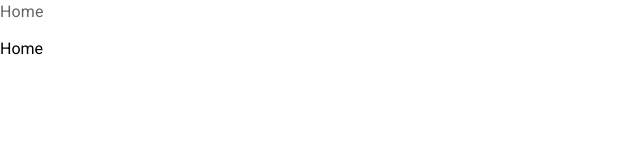
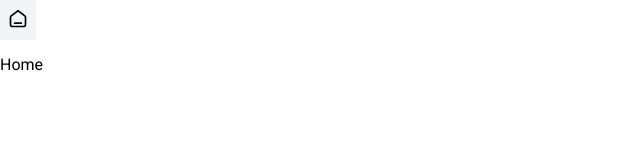
Before and after one commit to loganbreadyMW/next-nest-bootstrap, a Next.js app: page / in a window 1280 px wide. Shown: the top 160 px of the page, without its empty margins (0-640 px from the left). Built offline with nearby package versions, Linux system fonts and the light colour scheme.

Commit message:
style: fixing styles on the list items for breadcrumbs

```diff
--- /dev/null
+++ b/src/common/components/molecules/BreadcrumbsTrail/BreadcrumbsTrail.module.scss
@@ -0,0 +1,9 @@
+.home-icon {
+  padding-top: 5px;
+}
+
+.link {
+  &:last-child {
+    background-color: #f2f4f7;
+  }
+}
--- a/src/common/components/molecules/BreadcrumbsTrail/BreadcrumbsTrail.tsx
+++ b/src/common/components/molecules/BreadcrumbsTrail/BreadcrumbsTrail.tsx
@@ -2,7 +2,9 @@ import Breadcrumbs from '@mui/material/Breadcrumbs';
 import Link from '@mui/material/Link';
 import Stack from '@mui/material/Stack';
 import { useRouter } from 'next/router';
+import styles from './BreadcrumbsTrail.module.scss';
 import { ChevronRight } from './ChevronRight';
+import { HomeIcon } from './HomeIcon';
 
 interface BreadcrumbsTrailProps {
   something?: string;
@@ -16,9 +18,20 @@ export const BreadcrumbsTrail = ({ something }: BreadcrumbsTrailProps) => {
     .map((x) => x.replace(/[^a-zA-Z0-9]/g, ' '));
   return (
     <Stack spacing={2}>
-      <Breadcrumbs separator={<ChevronRight />} aria-label='breadcrumb'>
+      <Breadcrumbs
+        separator={<ChevronRight />}
+        aria-label='breadcrumb'
+        sx={{
+          '& .MuiBreadcrumbs-li': {
+            '&:last-of-type': {
+              backgroundColor: '#f2f4f7',
+              padding: '4px 8px',
+            },
+          },
+        }}
+      >
         <Link underline='hover' key='1' color='inherit' href='/'>
-          Home
+          <HomeIcon className={styles['home-icon']} />
         </Link>
         {pathname.map((x) => {
           return (
--- /dev/null
+++ b/src/common/components/molecules/BreadcrumbsTrail/HomeIcon.tsx
@@ -0,0 +1,22 @@
+interface HomeIconProps {
+  className?: string;
+}
+
+export const HomeIcon = ({ className }: HomeIconProps) => (
+  <svg
+    width='20'
+    height='20'
+    viewBox='0 0 20 20'
+    fill='none'
+    xmlns='http://www.w3.org/2000/svg'
+    className={className}
+  >
+    <path
+      d='M6.66667 14.1667H13.3333M9.18141 2.30333L3.52949 6.69927C3.15168 6.99312 2.96278 7.14005 2.82669 7.32405C2.70614 7.48704 2.61633 7.67065 2.56169 7.86588C2.5 8.08627 2.5 8.32558 2.5 8.80421V14.8333C2.5 15.7667 2.5 16.2335 2.68166 16.59C2.84144 16.9036 3.09641 17.1585 3.41002 17.3183C3.76654 17.5 4.23325 17.5 5.16667 17.5H14.8333C15.7668 17.5 16.2335 17.5 16.59 17.3183C16.9036 17.1585 17.1586 16.9036 17.3183 16.59C17.5 16.2335 17.5 15.7667 17.5 14.8333V8.80421C17.5 8.32558 17.5 8.08627 17.4383 7.86588C17.3837 7.67065 17.2939 7.48704 17.1733 7.32405C17.0372 7.14005 16.8483 6.99312 16.4705 6.69927L10.8186 2.30333C10.5258 2.07562 10.3794 1.96177 10.2178 1.918C10.0752 1.87938 9.92484 1.87938 9.78221 1.918C9.62057 1.96177 9.47418 2.07562 9.18141 2.30333Z'
+      stroke='black'
+      strokeWidth='1.66667'
+      strokeLinecap='round'
+      strokeLinejoin='round'
+    />
+  </svg>
+);
```
